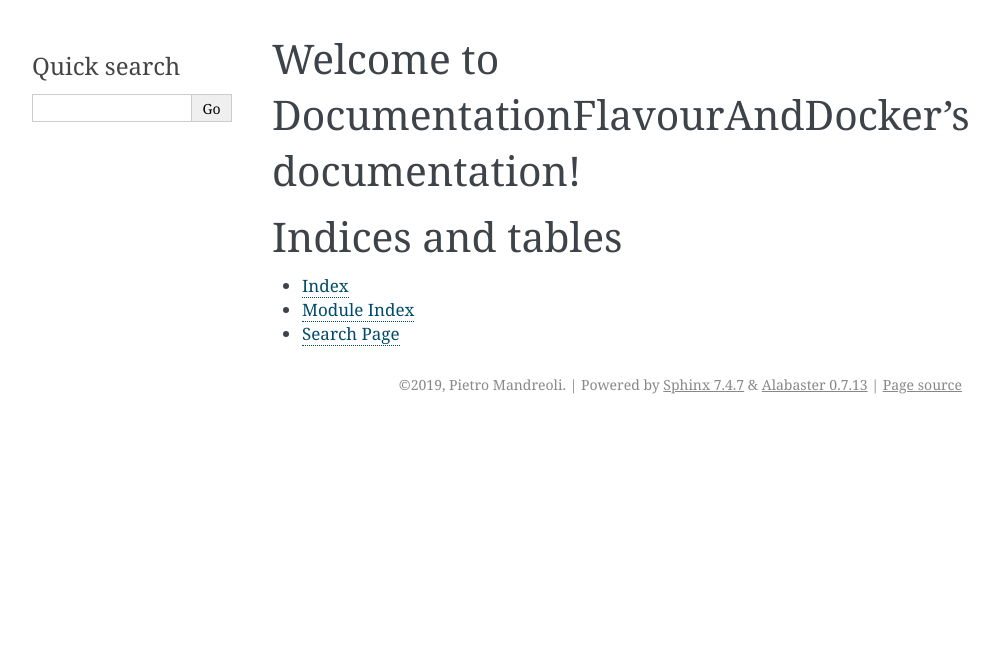
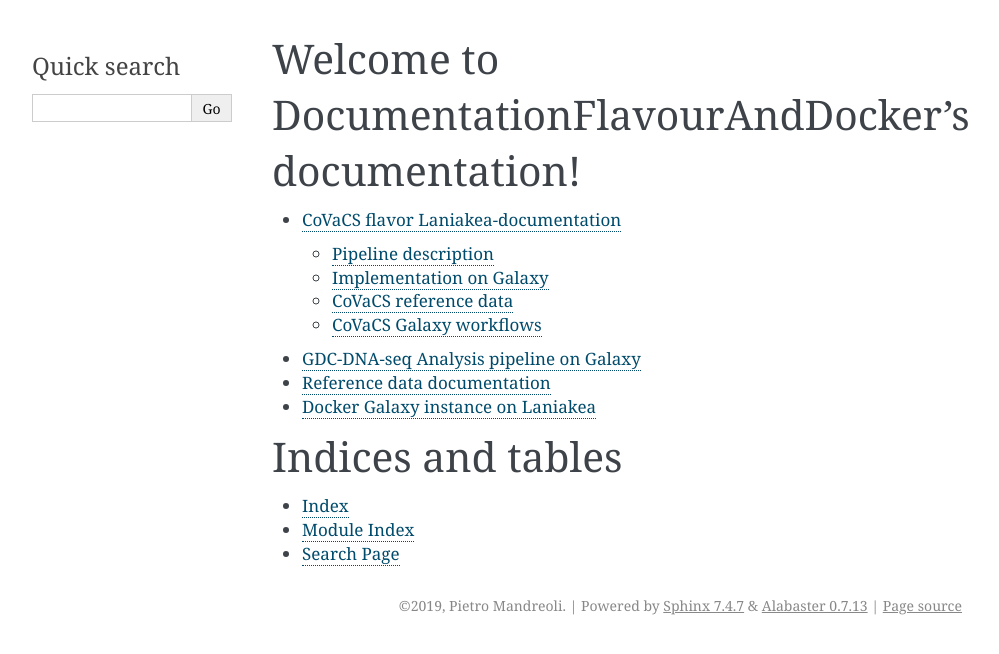
Before and after one commit to pmandreoli/DocumentationFlavourAndDocker, a Sphinx documentation site: the page built from source/index.rst, in a window 1280 px wide. Shown: the top 654 px of the page, without its empty margins (148-1147 px from the left). Built offline with Sphinx 7.4.7, drawn with Linux system fonts in a browser that asks for light colours; part of the change alters nothing that is shown.

Commit message:
covacs_documentation_first_release

```diff
--- /dev/null
+++ b/source/CoVaCS_pipeline.rst
@@ -0,0 +1,109 @@
+CoVaCS flavor Laniakea-documentation
+====================================
+
+Pipeline description
+####################
+CoVaCS (Chiara et al. 2018), Consensus Variant Calling System, is a fully automated system for genotyping and variant annotation of resequencing data produced by second generation NGS technologies.
+The CoVaCS pipeline integrates cutting-edge tools for variant calling and annotation for whole genome sequencing (WGS), whole-exome sequencing (WES) and target-gene sequencing (TGS) data.
+
+
+
+Implementation on Galaxy
+########################
+The implementation of CoVaCS on Galaxy perform the following pipeline steps:
+
+   1. Quality control
+   2. Quality Trimming
+   3. Mapping
+   4. Variant calling
+   5. Variant selection
+   6. Variant annotation
+
+Every step of the pipeline is performed by one or more bioinformatics tools:
+
+  1. Quality control of raw reads is performed by FastQC.This software provides quality control report on raw sequence data spotting problems which originate either in the sequencer or in the starting library material.The report gives a quick impression of the quality of raw data, making the user aware of any quality problems before making any further analysis. `wrapper FastQC <https://toolshed.g2.bx.psu.edu/repository?repository_id=ca249a25748b71a3>`_
+
+  2. Quality trimming step is performed by Trimmomatic. Taking into account the data problems encountered in the previous step, Trimmomatic offer the possibility to optimize the raw reads length. It includes several options for read trimming and filtering. `wrapper Trimmomatic <https://toolshed.g2.bx.psu.edu/repository?repository_id=ef9e620e9ac844b3>`_
+
+  3. The mapping step is performed by the Burrows-Wheeler Aligner (BWA) software package for mapping sequences against a large reference genome.It uses a Burrow's Wheeler Transform method to map the reads on the reference genome creating a Sequence/Alignment Map (SAM) file for each sample. `wrapper BWA <https://toolshed.g2.bx.psu.edu/repository?repository_id=9ff2d127cd7ed6bc>`_
+
+  4. The variant calling step is performed by three different tools:
+
+        -  Varscan2, which adopts a series of stringent quality metrics in order to identify putative false positive predictions. `wrapper Varscan2 <https://testtoolshed.g2.bx.psu.edu/view/elixir-it/covacs_varscan2/44e9fd8fd25a>`_.
+        -  GATK, which performs local reassembly of the reads to mitigate sequence errors and reconstruct haplotypes using VariantRecalibrator and ApplyRecalibrator for standard CoVaCS implementation and Select filtration wrapper in case of in case of not enough snp or indels error in covacs_VariantRecalibrator. `wrapper VariantRecalibrator <https://testtoolshed.g2.bx.psu.edu/view/elixir-it/covacs_variant_recalibrator/18481dd04f37>`_ `wrapper ApplyRecalibrator <https://testtoolshed.g2.bx.psu.edu/view/elixir-it/covacs_apply_recalibrator/48dc4c9bc497>`_ `wrapper SelectFiltration <https://testtoolshed.g2.bx.psu.edu/view/elixir-it/covacs_select_filtration/3a37867409fe>`_
+        -  Freebayes (Garrison and Marth 2012) which is based on a probabilistic haplotype reconstruction algorithm. `wrapper Freebayes <https://testtoolshed.g2.bx.psu.edu/view/elixir-it/covacs_freebayes/cbe203c9bc3a>`_
+
+   Each tool gives two different output one for the discovery of Indels and one for SNPs.
+
+  5. All the SNPs discovered by the different approaches of the previous point, are grouped into two separate outputs by a two perl script intersect_snp and intersect_indels: common SNPs (SNPs detected by two or three tools) and unique SNPs (SNPs discovered by only one tool). The same process is applied to Indels generating common Indels and unique Indels files. `wrapper covacs intersect SNP <https://testtoolshed.g2.bx.psu.edu/view/elixir-it/covacs_intersect_snps/3edc7bb490d3>`_ `wrapper covacs intersect indels <https://testtoolshed.g2.bx.psu.edu/view/elixir-it/covacs_intersect_indels/482e911975a1>`_
+
+  6. The variant annotation step, both of common and unique variants, is performed by Annovar (Wang, Li, and Hakonarson 2010). Annovar functionally annotates enetic variants returning:
+
+        * Gene-based annotation: identify whether SNPs or CNVs cause protein-coding changes and the amino acids that are affected
+        * Region-based annotation: identify variants in specific genomic regions.
+        * Filter-based annotation: identify variants that are documented in specific databases.
+
+     `wrapper annovar <https://testtoolshed.g2.bx.psu.edu/view/elixir-it/covacs_annovar/40db0c5e3310>`_ The output comprising the annotated variants can be uploaded and visualized for example on the `UCSC genome browser <https://genome.ucsc.edu/>`_.
+
+
+
+CoVaCS reference data
+#####################
+
+Reference present on elixir-italy.covacs.refdata
+Reference Genome indexed for BWA and GATK downloaded from GATK bundle ucsc.hg19.fasta
+
+Annovar Databases
+
+For Gene-based annotation:
+
+* refGene
+
+Filter-based annotation:
+
+.. hlist::
+   :columns: 2
+
+   * Exac03
+   * 1000g2015aug
+   * avsnp150
+   * clinvar_20180603
+   * cosmic70
+   * dbnsfp33a
+   * esp6500_all
+   * kaviar_2015092361
+   * knownGene
+   * mitimpact2
+   * gnomad_genome
+
+Downloaded from Annovar repository using the command
+
+.. code:: bash
+
+ ~$perl annotate_variation.pl -downdb -buildver hg19 -webfrom annovar <database_name> humandb
+
+CoVaCS Galaxy workflows
+#######################
+
+The first workflow was implemented to run the standard pipeline of CoVaCS (fig.1) starting after the quality control, trimming and mapping.
+
+.. figure:: _static/wf_covacs.png
+   :scale: 50%
+   :align: center
+
+.. centered:: fig.1  CoVaCS standard workflow screenshot
+
+
+
+
+
+
+The second workflow (fig.2) differs from the previous one since the GATK
+VariantRecalibrator and ApplyRecalibrator are replaced by the Select filtration wrapper
+This workflow has been developed in order to be used by users in case of in case of not enough snp or indels error in VariantRecalibrator.
+
+.. figure:: _static/wf_covacs_select_variants.png
+   :scale: 50%
+   :align: center
+
+.. centered:: fig.2 CoVaCS Select Filtration workflow screenshot
--- /dev/null
+++ b/source/GDC_pipeline.rst
@@ -0,0 +1,2 @@
+GDC-DNA-seq Analysis pipeline on Galaxy
+=======================================
--- /dev/null
+++ b/source/docker_galaxy_istance.rst
@@ -0,0 +1,2 @@
+Docker Galaxy instance on Laniakea
+==================================
--- a/source/index.rst
+++ b/source/index.rst
@@ -8,8 +8,11 @@ Welcome to DocumentationFlavourAndDocker's documentation!
 
 .. toctree::
    :maxdepth: 2
-   :caption: Contents:
 
+   CoVaCS_pipeline
+   GDC_pipeline
+   refdata
+   docker_galaxy_istance
 
 
 Indices and tables
--- /dev/null
+++ b/source/refdata.rst
@@ -0,0 +1,2 @@
+Reference data documentation
+============================
```
Also changed, not shown: source/_static/wf_covacs.png (added), source/_static/wf_covacs_select_variants.png (added).
